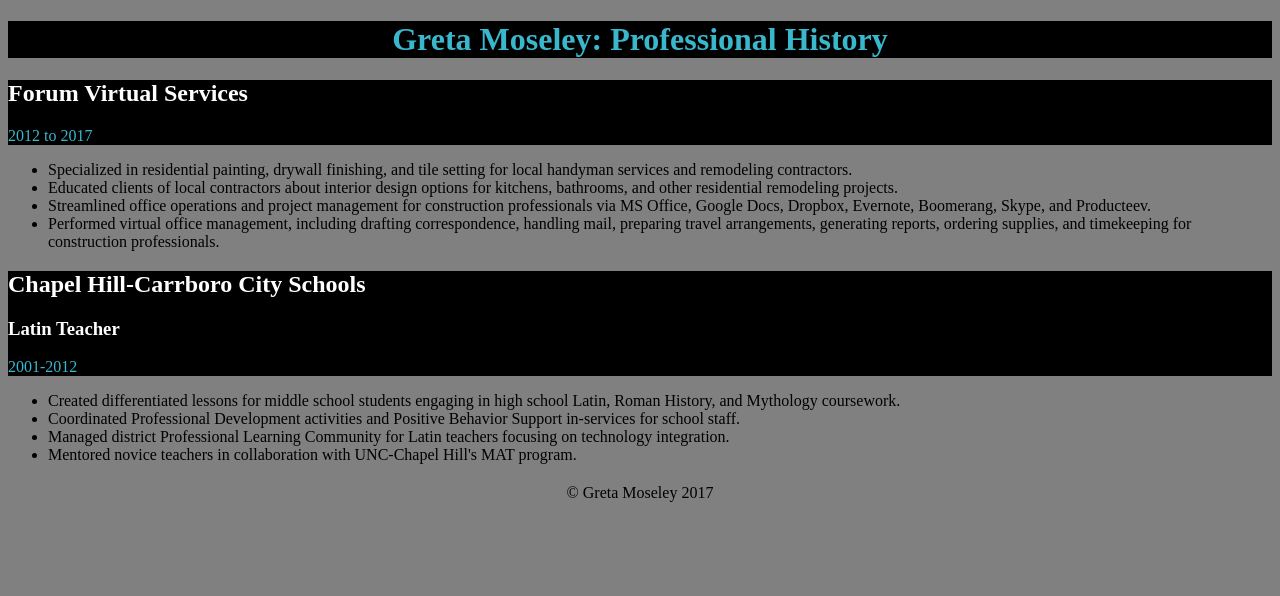
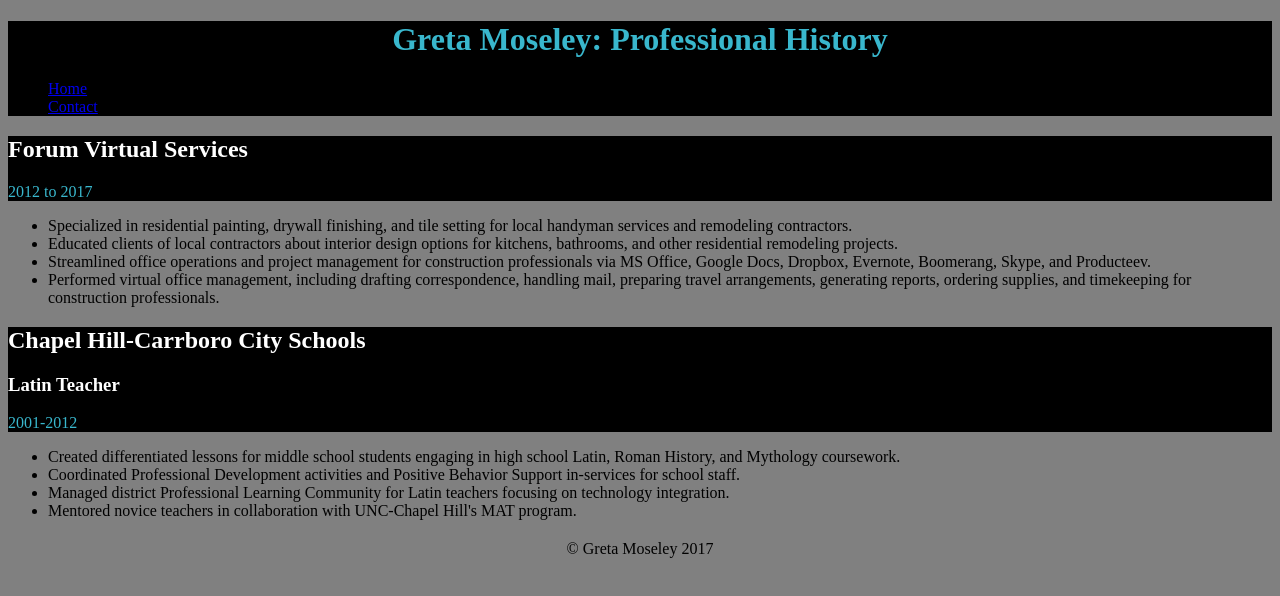
Before and after one commit to mozecode/bio, a plain HTML site: page index.html in a window 1280 px wide. Drawn offline with Linux system fonts and the light colour scheme.

Commit message:
updated index and contact pages with navigation bar

```diff
--- a/index.html
+++ b/index.html
@@ -17,6 +17,12 @@
 <body>
 	<header>
 		<h1>Greta Moseley: Professional History</h1>
+			<nav>
+		<ul>
+			<li><a href="index.html"> Home </a></li>
+			<li><a href="contact.html"> Contact </a></li>
+		</ul>
+		 </nav>
 	</header>
 
 	<article>
```
Also changed, not shown: contact.html (+6 -0 lines).
